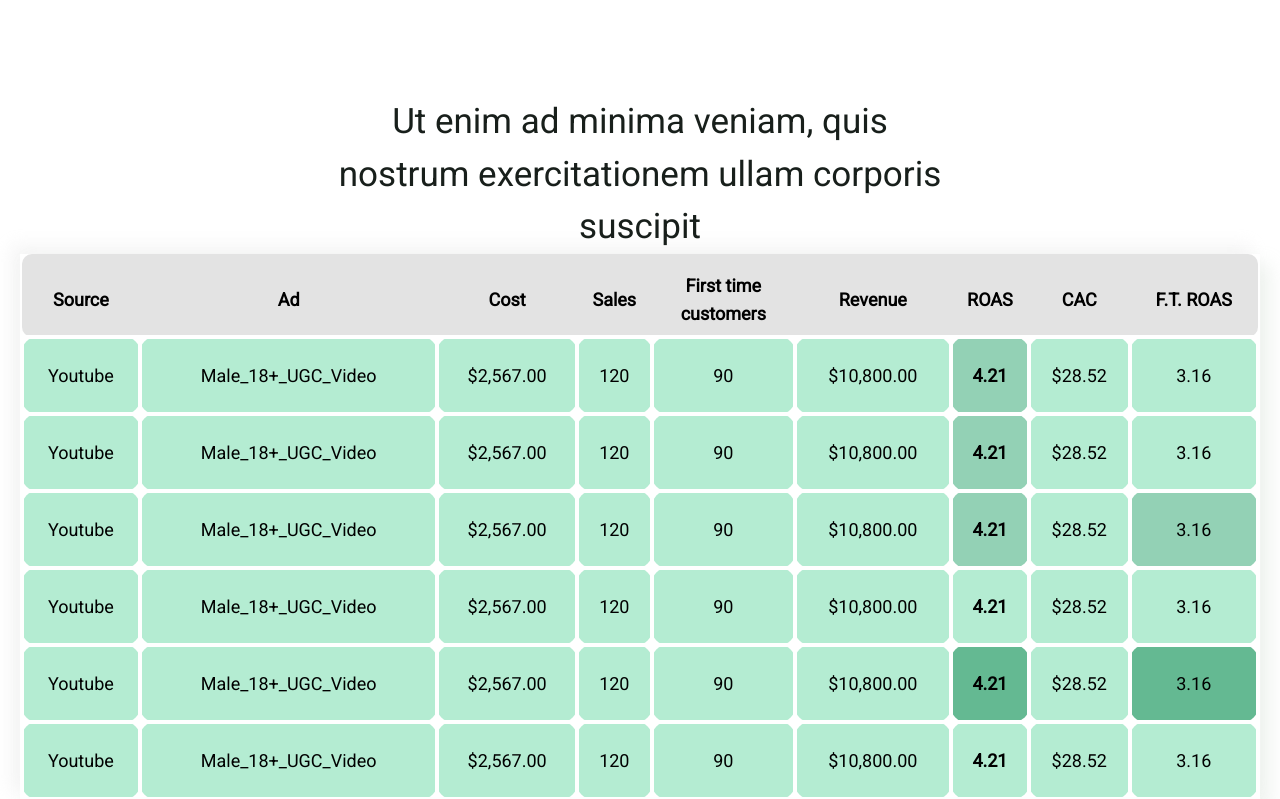
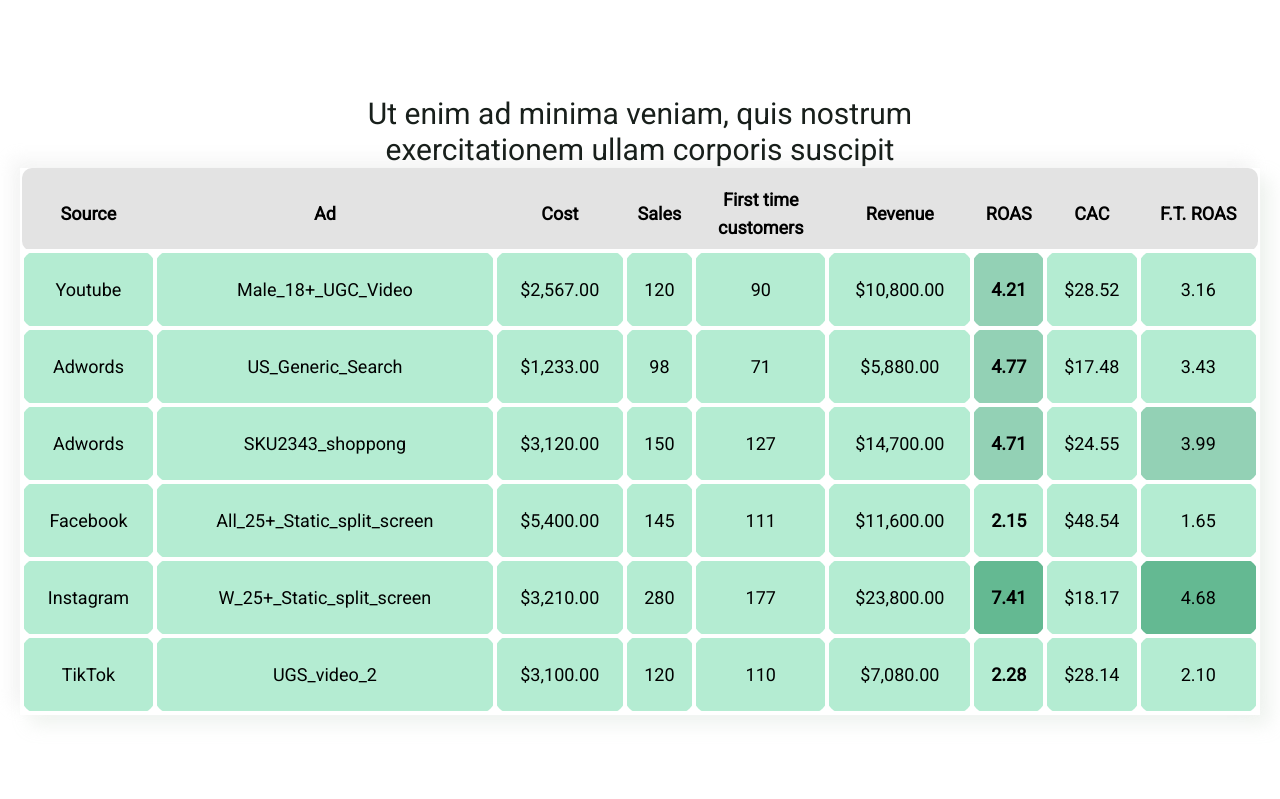
Before and after one commit to Joyontokarmakar/template-design-with-react-js, a React (Vite) app: page / in a window 1280 px wide. Shown: the part 768-1567 px from the top of the page. Built offline with nearby package versions, Linux system fonts and the light colour scheme.

Commit message:
data updated according to figma

```diff
--- a/src/components/mainSection/StatSection.jsx
+++ b/src/components/mainSection/StatSection.jsx
@@ -2,7 +2,7 @@
 function StatSection() {
     return (
         <div className={'mx-5 2xl:mx-0 mt-10 mt-[98px]'}>
-            <p className={'text-black1 text-[35px] 2xl:text-[51px] font-medium w-4/5 lg:w-1/2 mx-auto text-center'}>Ut enim ad minima veniam, quis nostrum exercitationem ullam corporis suscipit</p>
+            <p className={'text-black1 text-3xl 2xl:text-[51px] font-medium w-4/5 lg:w-1/2 mx-auto text-center'}>Ut enim ad minima veniam, quis nostrum exercitationem ullam corporis suscipit</p>
             <div className={'mt-5 lg:mt-0 container mx-auto bg-transparent shadow-shadow2 2xl:max-w-[1675px] overflow-x-auto'}>
                 <table className={'w-full bg-transparent rounded-md table-auto'}>
                     <thead className={'bg-primaryGray1 text-black'}>
@@ -31,59 +31,59 @@ function StatSection() {
                         <td className={'statTableData bg-greenShed2 font-normal'}>3.16</td>
                     </tr>
                     <tr>
-                        <td className={'statTableData bg-greenShed2 font-normal'}>Youtube</td>
-                        <td className={'statTableData bg-greenShed2 font-normal'}>Male_18+_UGC_Video</td>
-                        <td className={'statTableData bg-greenShed2 font-normal'}>$2,567.00</td>
-                        <td className={'statTableData bg-greenShed2 font-normal'}>120</td>
-                        <td className={'statTableData bg-greenShed2 font-normal'}>90</td>
-                        <td className={'statTableData bg-greenShed2 font-normal'}>$10,800.00</td>
-                        <td className={'statTableData bg-greenShed3 font-extrabold'}>4.21</td>
-                        <td className={'statTableData bg-greenShed2 font-normal'}>$28.52</td>
-                        <td className={'statTableData bg-greenShed2 font-normal'}>3.16</td>
+                        <td className={'statTableData bg-greenShed2 font-normal'}>Adwords</td>
+                        <td className={'statTableData bg-greenShed2 font-normal'}>US_Generic_Search</td>
+                        <td className={'statTableData bg-greenShed2 font-normal'}>$1,233.00</td>
+                        <td className={'statTableData bg-greenShed2 font-normal'}>98</td>
+                        <td className={'statTableData bg-greenShed2 font-normal'}>71</td>
+                        <td className={'statTableData bg-greenShed2 font-normal'}>$5,880.00</td>
+                        <td className={'statTableData bg-greenShed3 font-extrabold'}>4.77</td>
+                        <td className={'statTableData bg-greenShed2 font-normal'}>$17.48</td>
+                        <td className={'statTableData bg-greenShed2 font-normal'}>3.43</td>
                     </tr>
                     <tr>
-                        <td className={'statTableData bg-greenShed2 font-normal'}>Youtube</td>
-                        <td className={'statTableData bg-greenShed2 font-normal'}>Male_18+_UGC_Video</td>
-                        <td className={'statTableData bg-greenShed2 font-normal'}>$2,567.00</td>
-                        <td className={'statTableData bg-greenShed2 font-normal'}>120</td>
-                        <td className={'statTableData bg-greenShed2 font-normal'}>90</td>
-                        <td className={'statTableData bg-greenShed2 font-normal'}>$10,800.00</td>
-                        <td className={'statTableData bg-greenShed3 font-extrabold'}>4.21</td>
-                        <td className={'statTableData bg-greenShed2 font-normal'}>$28.52</td>
-                        <td className={'statTableData bg-greenShed3 font-normal'}>3.16</td>
+                        <td className={'statTableData bg-greenShed2 font-normal'}>Adwords</td>
+                        <td className={'statTableData bg-greenShed2 font-normal'}>SKU2343_shoppong</td>
+                        <td className={'statTableData bg-greenShed2 font-normal'}>$3,120.00</td>
+                        <td className={'statTableData bg-greenShed2 font-normal'}>150</td>
+                        <td className={'statTableData bg-greenShed2 font-normal'}>127</td>
+                        <td className={'statTableData bg-greenShed2 font-normal'}>$14,700.00</td>
+                        <td className={'statTableData bg-greenShed3 font-extrabold'}>4.71</td>
+                        <td className={'statTableData bg-greenShed2 font-normal'}>$24.55</td>
+                        <td className={'statTableData bg-greenShed3 font-normal'}>3.99</td>
                     </tr>
                     <tr>
-                        <td className={'statTableData bg-greenShed2 font-normal'}>Youtube</td>
-                        <td className={'statTableData bg-greenShed2 font-normal'}>Male_18+_UGC_Video</td>
-                        <td className={'statTableData bg-greenShed2 font-normal'}>$2,567.00</td>
-                        <td className={'statTableData bg-greenShed2 font-normal'}>120</td>
-                        <td className={'statTableData bg-greenShed2 font-normal'}>90</td>
-                        <td className={'statTableData bg-greenShed2 font-normal'}>$10,800.00</td>
-                        <td className={'statTableData bg-greenShed2 font-extrabold'}>4.21</td>
-                        <td className={'statTableData bg-greenShed2 font-normal'}>$28.52</td>
-                        <td className={'statTableData bg-greenShed2 font-normal'}>3.16</td>
+                        <td className={'statTableData bg-greenShed2 font-normal'}>Facebook</td>
+                        <td className={'statTableData bg-greenShed2 font-normal'}>All_25+_Static_split_screen</td>
+                        <td className={'statTableData bg-greenShed2 font-normal'}>$5,400.00</td>
+                        <td className={'statTableData bg-greenShed2 font-normal'}>145</td>
+                        <td className={'statTableData bg-greenShed2 font-normal'}>111</td>
+                        <td className={'statTableData bg-greenShed2 font-normal'}>$11,600.00</td>
+                        <td className={'statTableData bg-greenShed2 font-extrabold'}>2.15</td>
+                        <td className={'statTableData bg-greenShed2 font-normal'}>$48.54</td>
+                        <td className={'statTableData bg-greenShed2 font-normal'}>1.65</td>
                     </tr>
                     <tr>
-                        <td className={'statTableData bg-greenShed2 font-normal'}>Youtube</td>
-                        <td className={'statTableData bg-greenShed2 font-normal'}>Male_18+_UGC_Video</td>
-                        <td className={'statTableData bg-greenShed2 font-normal'}>$2,567.00</td>
-                        <td className={'statTableData bg-greenShed2 font-normal'}>120</td>
-                        <td className={'statTableData bg-greenShed2 font-normal'}>90</td>
-                        <td className={'statTableData bg-greenShed2 font-normal'}>$10,800.00</td>
-                        <td className={'statTableData bg-greenShed4 font-extrabold'}>4.21</td>
-                        <td className={'statTableData bg-greenShed2 font-normal'}>$28.52</td>
-                        <td className={'statTableData bg-greenShed4 font-normal'}>3.16</td>
+                        <td className={'statTableData bg-greenShed2 font-normal'}>Instagram</td>
+                        <td className={'statTableData bg-greenShed2 font-normal'}>W_25+_Static_split_screen</td>
+                        <td className={'statTableData bg-greenShed2 font-normal'}>$3,210.00</td>
+                        <td className={'statTableData bg-greenShed2 font-normal'}>280</td>
+                        <td className={'statTableData bg-greenShed2 font-normal'}>177</td>
+                        <td className={'statTableData bg-greenShed2 font-normal'}>$23,800.00</td>
+                        <td className={'statTableData bg-greenShed4 font-extrabold'}>7.41</td>
+                        <td className={'statTableData bg-greenShed2 font-normal'}>$18.17</td>
+                        <td className={'statTableData bg-greenShed4 font-normal'}>4.68</td>
                     </tr>
                     <tr>
-                        <td className={'statTableData bg-greenShed2 font-normal'}>Youtube</td>
-                        <td className={'statTableData bg-greenShed2 font-normal'}>Male_18+_UGC_Video</td>
-                        <td className={'statTableData bg-greenShed2 font-normal'}>$2,567.00</td>
+                        <td className={'statTableData bg-greenShed2 font-normal'}>TikTok</td>
+                        <td className={'statTableData bg-greenShed2 font-normal'}>UGS_video_2</td>
+                        <td className={'statTableData bg-greenShed2 font-normal'}>$3,100.00</td>
                         <td className={'statTableData bg-greenShed2 font-normal'}>120</td>
-                        <td className={'statTableData bg-greenShed2 font-normal'}>90</td>
-                        <td className={'statTableData bg-greenShed2 font-normal'}>$10,800.00</td>
-                        <td className={'statTableData bg-greenShed2 font-extrabold'}>4.21</td>
-                        <td className={'statTableData bg-greenShed2 font-normal'}>$28.52</td>
-                        <td className={'statTableData bg-greenShed2 font-normal'}>3.16</td>
+                        <td className={'statTableData bg-greenShed2 font-normal'}>110</td>
+                        <td className={'statTableData bg-greenShed2 font-normal'}>$7,080.00</td>
+                        <td className={'statTableData bg-greenShed2 font-extrabold'}>2.28</td>
+                        <td className={'statTableData bg-greenShed2 font-normal'}>$28.14</td>
+                        <td className={'statTableData bg-greenShed2 font-normal'}>2.10</td>
                     </tr>
                     </tbody>
                 </table>
```
Also changed, not shown: src/components/mainSection/TableDataSection.jsx (+45 -45 lines).
